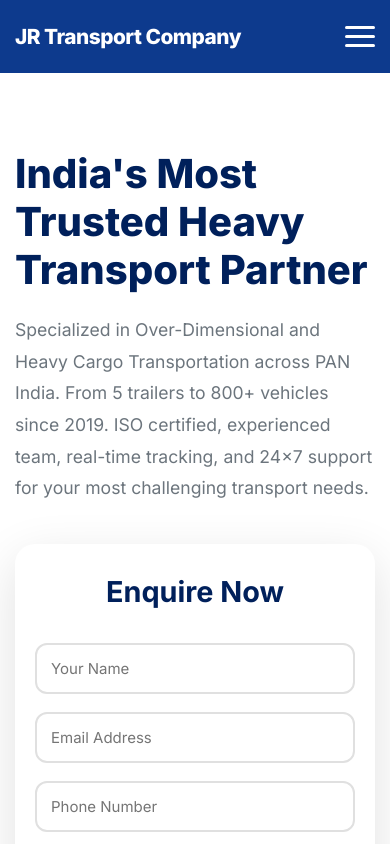
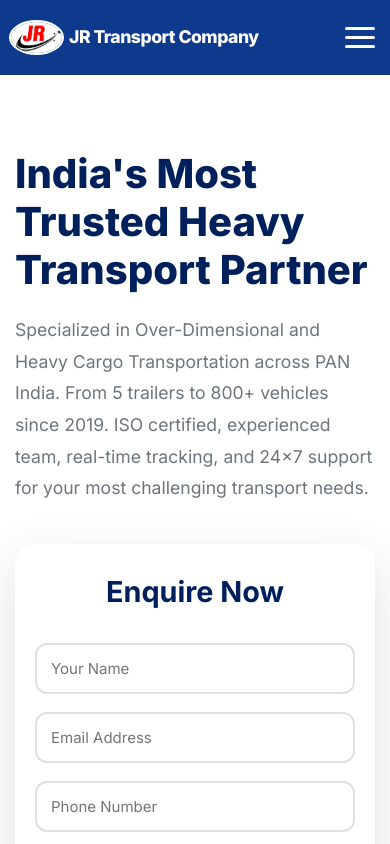
Before and after one commit to ADITYAPIMPALE11127/jr-transport-company, a React (Vite) app: page / in a window 390 px wide. Shown: the top 844 px of the page. Built offline with nearby package versions, Linux system fonts and the light colour scheme; the HTML template or start-up script is replaced by a standard one.

Commit message:
#  1st Dec UI update responsiveness

```diff
--- a/src/components/Navbar.jsx
+++ b/src/components/Navbar.jsx
@@ -32,7 +32,10 @@
     <>
       <nav className={`navbar ${scrolled ? 'scrolled' : ''}`}>
         <div className="container nav-container">
-          <div className="logo">JR Transport Company</div>
+          <div className="logo-section">
+            <img src="/assets/company-logo.png" alt="Company Logo" className="navbar-logo" />
+            <div className="logo">JR Transport Company</div>
+          </div>
 
           {/* Desktop Links */}
           <div className="nav-links">
--- a/src/index.css
+++ b/src/index.css
@@ -1,4 +1,10 @@
 @import url('https://fonts.googleapis.com/css2?family=Inter:wght@300;400;500;600;700;800&display=swap');
+
+html {
+  margin: 0;
+  padding: 0;
+  scroll-behavior: smooth;
+}
 
 :root {
   --primary: #003087;
@@ -17,10 +23,6 @@
   margin: 0;
   padding: 0;
   box-sizing: border-box;
-}
-
-html {
-  scroll-behavior: smooth;
 }
 
 body {
@@ -75,8 +77,14 @@
   align-items: center;
 }
 
+.logo-section {
+  display: flex;
+  align-items: center;
+  gap: 5px;
+}
+
 .logo {
-  font-size: clamp(1.3rem, 4vw, 1.75rem);
+  font-size: clamp(1.1rem, 3vw, 1.5rem);
   font-weight: 800;
   letter-spacing: -0.5px;
   color: white !important;
@@ -172,10 +180,28 @@
 .mobile-menu a:nth-child(4) { transition-delay: 0.4s; }
 .mobile-menu a:nth-child(5) { transition-delay: 0.5s; }
 
+/* Navbar Logo */
+.navbar-logo {
+  height: 50px;
+  width: 80px;
+  border-radius: 50%;
+  border: 2px solid white;
+  object-fit: cover;
+}
+
 /* Desktop breakpoint */
 @media (min-width: 992px) {
   .hamburger, .mobile-menu { display: none; }
   .nav-links { display: flex; }
+}
+
+/* Mobile responsiveness for navbar logo */
+@media (max-width: 991px) {
+  .navbar-logo {
+    height: 35px;
+    width: 55px;
+    margin-left: -6px;
+  }
 }
 /* Scroll Down Indicator Animation */
 @keyframes scrollDown {
```
Also changed, not shown: public/assets/company-logo.png (added).
